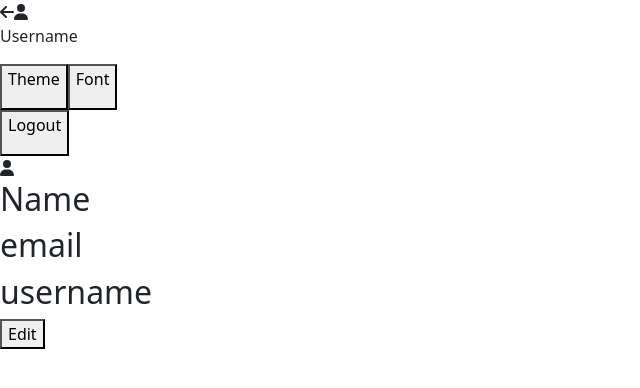
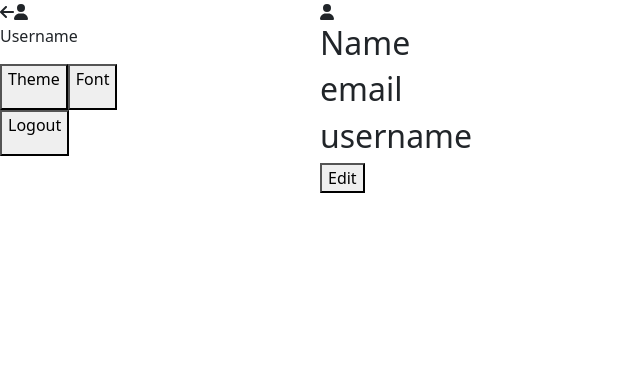
Before and after one commit to Ahmad-ayoub/Voca, a React (Create React App) app: page /SettingsPage in a window 1280 px wide. Shown: the top 388 px of the page, without its empty margins (0-640 px from the left). Built offline with nearby package versions, Linux system fonts and the light colour scheme.

Commit message:
working on the settings page

```diff
--- a/src/App.js
+++ b/src/App.js
@@ -2,6 +2,7 @@ import React from "react";
 import "bootstrap/dist/css/bootstrap.min.css";
 import "./Components/AuthPage/AuthPage.css";
 import "./Components/MainPage/MainPage.css";
+import "./Components/SettingsPage/SettingsPage.css";
 import { BrowserRouter as Router, Route, Routes } from "react-router-dom";
 import MainPage from "./Components/MainPage/MainPage";
 import AuthPage from "./Components/AuthPage/AuthPage";
--- a/src/Components/SettingsPage/SettingsPage.css
+++ b/src/Components/SettingsPage/SettingsPage.css
@@ -0,0 +1,5 @@
+.settingsPage_layout {
+  display: grid;
+  grid-template-columns: 25% 75%;
+  height: 100vh;
+}
--- a/src/Components/SettingsPage/settingsPage.js
+++ b/src/Components/SettingsPage/settingsPage.js
@@ -4,7 +4,7 @@ import { faArrowLeft, faUser } from "@fortawesome/free-solid-svg-icons";
 
 const SettingsPage = () => {
   return (
-    <div>
+    <div className="settingsPage_layout">
       <nav>
         <div>
           <FontAwesomeIcon icon={faArrowLeft} />
```
